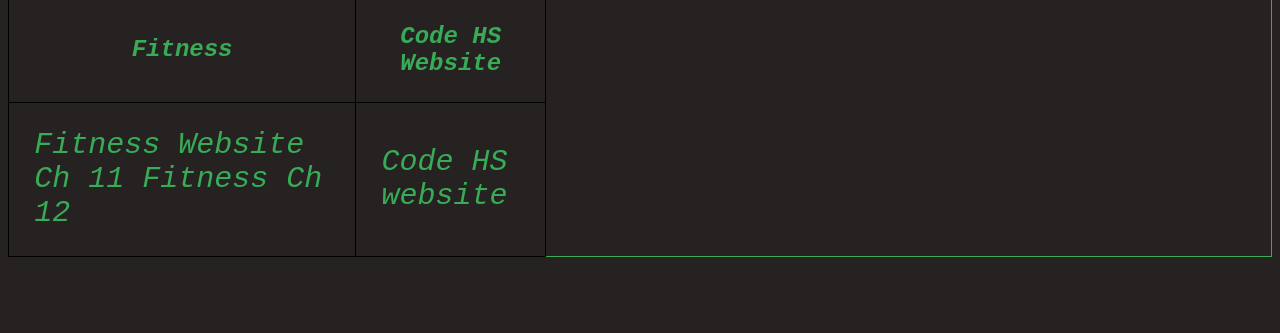
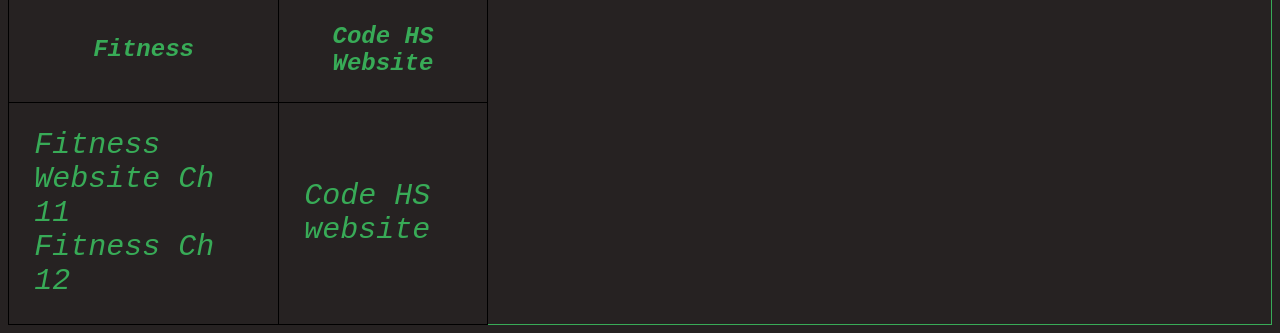
Before and after one commit to JoshuaEber/JoshEber.github.io, a plain HTML site: page projects.html in a window 1280 px wide. Shown: the part 611-944 px from the top of the page. Before the commit the page ends 876 px from the top, so only its background shows below. Drawn offline with Linux system fonts and the light colour scheme.

Commit message:
Update projects.html

```diff
--- a/projects.html
+++ b/projects.html
@@ -47,7 +47,7 @@
             <th>Code HS Website</th>
           </tr>
           <tr>
-            <td><a href="fitness/index.html"> Fitness Website Ch 11 </a><a href="fitness-bootstrap/index.html"> Fitness Ch 12</a></td>
+            <td><a href="fitness/index.html"> Fitness Website Ch 11 </a> <br> <a href="fitness-bootstrap/index.html"> Fitness Ch 12</a></td>
             <td><a href="Codehswebsite/index.html">Code HS website</a></td>
           </tr>
         </table>
```
